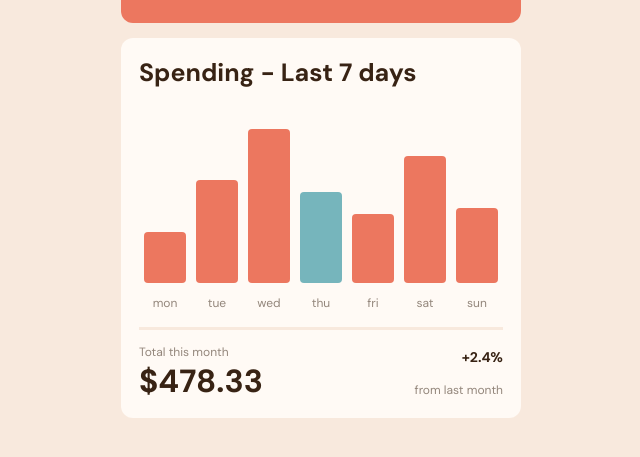
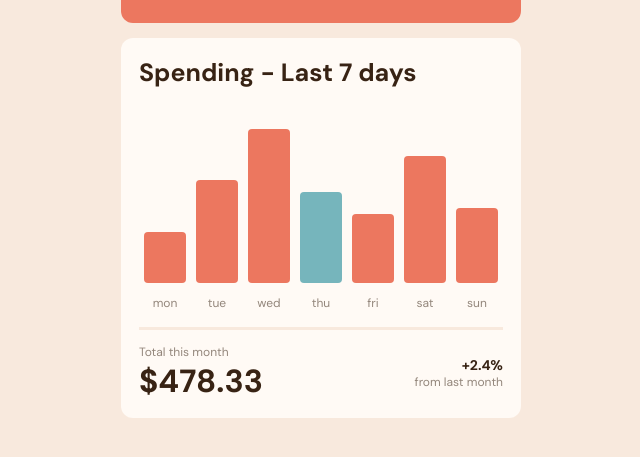
Before and after one commit to jayAEY/expense-chart-component, a plain HTML site: page index.html in a window 1280 px wide. Shown: the part 225-682 px from the top of the page, without its empty margins (319-959 px from the left). Drawn offline with Linux system fonts and the light colour scheme.

Commit message:
Update index.html

```diff
--- a/index.html
+++ b/index.html
@@ -49,7 +49,7 @@
           <h1 id="total-dollars">$478.33</h1>
         </div>
         <div id="change">
-          <h3>+2.4%</h3><br>
+          <h3>+2.4%</h3>
           <p>from last month</p>
         </div>
       </div>
```
